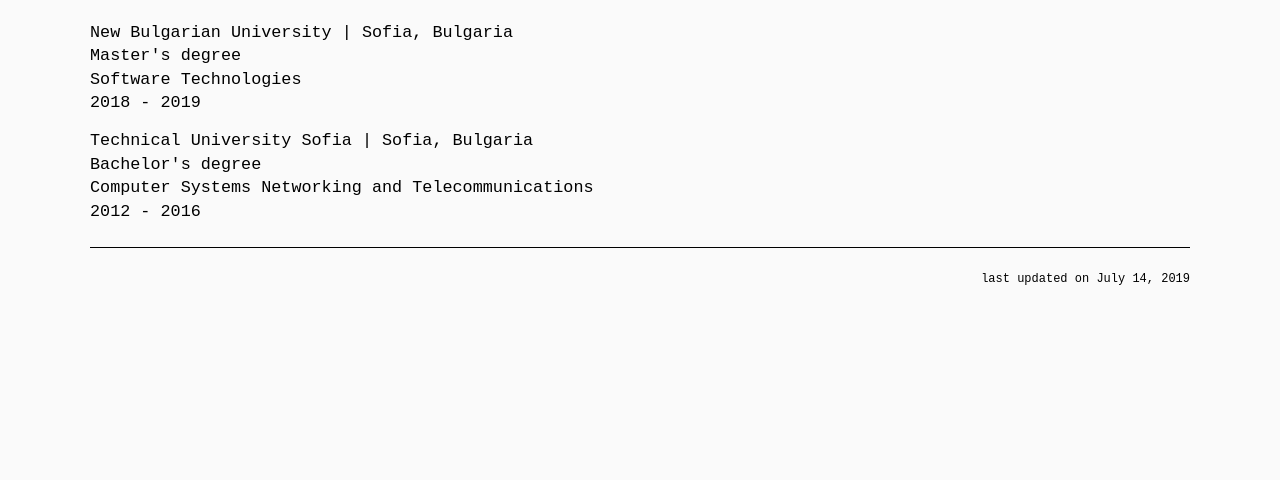
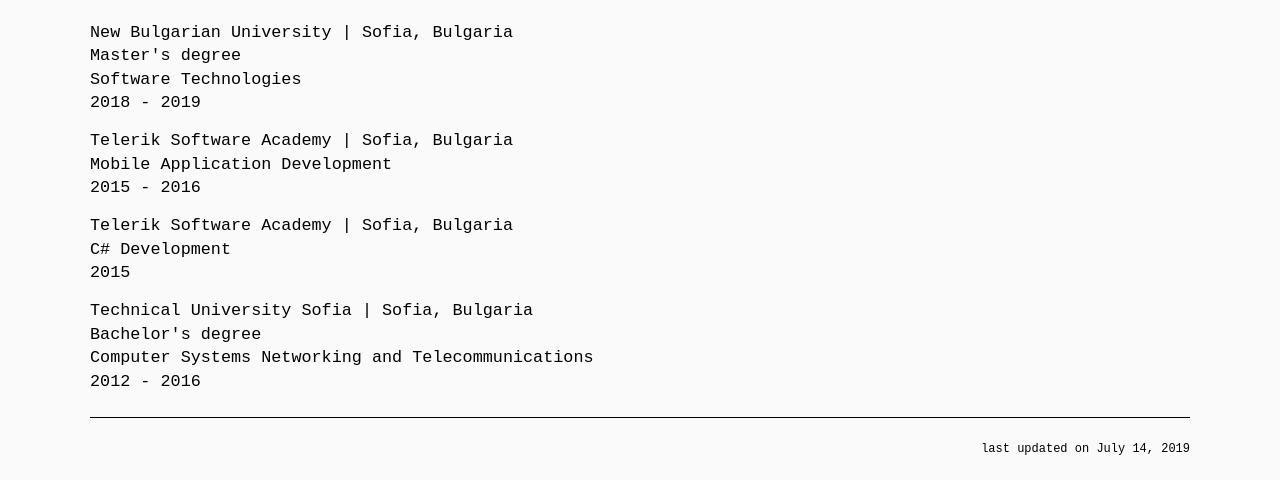
Before and after one commit to NikolaBorislavovHristov/CV, a plain HTML site: page index.html in a window 1280 px wide. Shown: the part 709-1189 px from the top of the page. Before the commit the page ends 1019 px from the top, so only its background shows below. Drawn offline with Linux system fonts and the light colour scheme.

Commit message:
Telerik added to education

```diff
--- a/index.html
+++ b/index.html
@@ -243,7 +243,7 @@
             </a>
         </section>
         <div class="separator"></div>
-        <section class="education-section">
+        <section>
             <div class="section-header">Education</div>
             <ul>
                 <li class="section-item">
@@ -251,6 +251,16 @@
                     <div class="section-label">Master's degree</div>
                     <div class="section-label">Software Technologies</div>
                     <div class="section-label">2018 - 2019</div>
+                </li>
+                <li class="section-item">
+                    <div class="section-label">Telerik Software Academy | Sofia, Bulgaria</div>
+                    <div class="section-label">Mobile Application Development</div>
+                    <div class="section-label">2015 - 2016</div>
+                </li>
+                <li class="section-item">
+                    <div class="section-label">Telerik Software Academy | Sofia, Bulgaria</div>
+                    <div class="section-label">C# Development</div>
+                    <div class="section-label">2015</div>
                 </li>
                 <li class="section-item">
                     <div class="section-label">Technical University Sofia | Sofia, Bulgaria</div>
```
